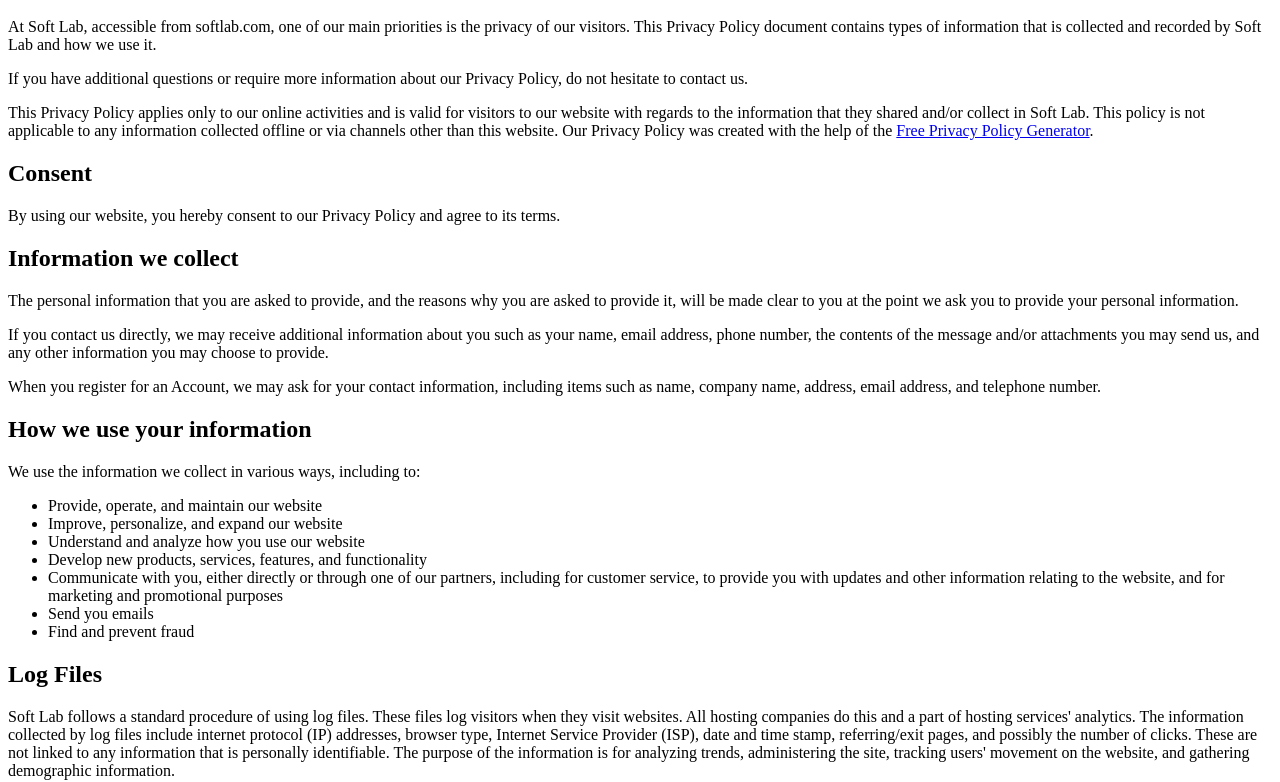
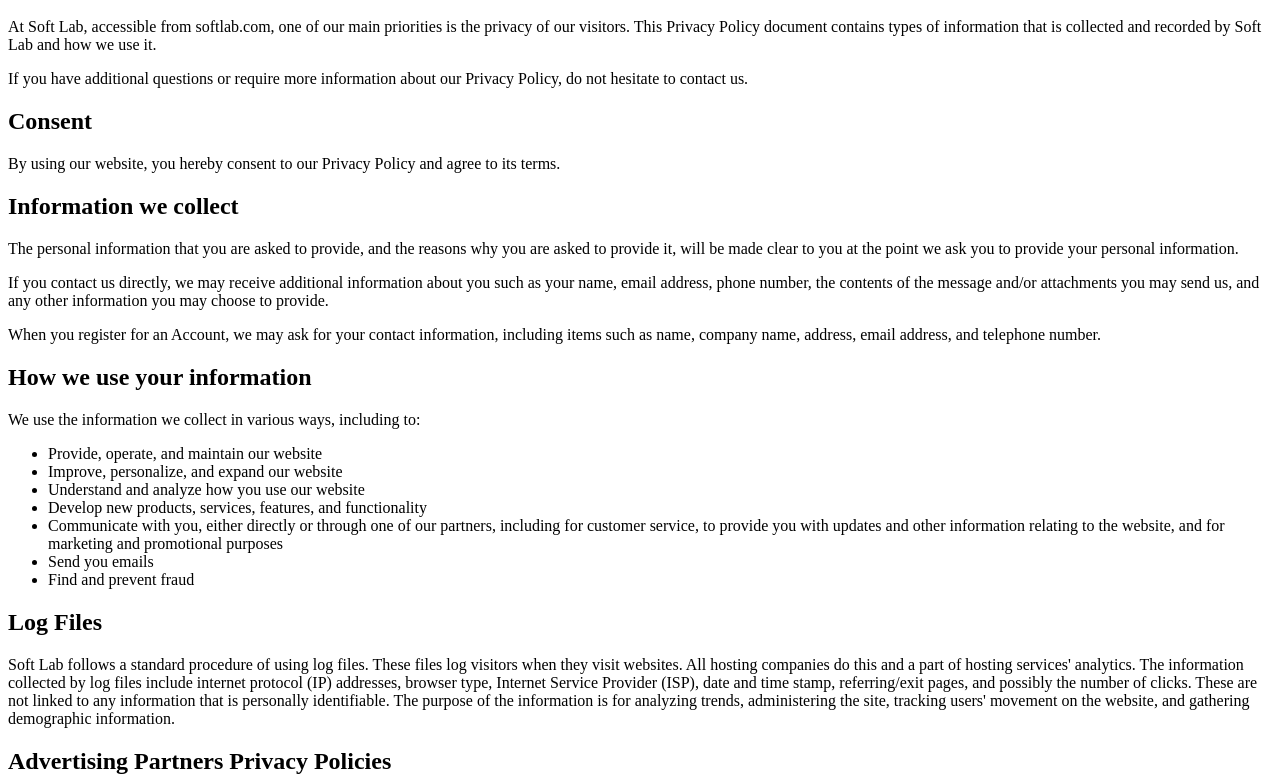
Before and after one commit to doofensmith/privacypolicy, a plain HTML site: page index.html in a window 1280 px wide. Shown: the part 48-830 px from the top of the page. Drawn offline with Linux system fonts and the light colour scheme.

Commit message:
Update index.html

```diff
--- a/index.html
+++ b/index.html
@@ -3,8 +3,6 @@
 <p>At Soft Lab, accessible from softlab.com, one of our main priorities is the privacy of our visitors. This Privacy Policy document contains types of information that is collected and recorded by Soft Lab and how we use it.</p>
 
 <p>If you have additional questions or require more information about our Privacy Policy, do not hesitate to contact us.</p>
-
-<p>This Privacy Policy applies only to our online activities and is valid for visitors to our website with regards to the information that they shared and/or collect in Soft Lab. This policy is not applicable to any information collected offline or via channels other than this website. Our Privacy Policy was created with the help of the <a href="https://www.privacypolicygenerator.info">Free Privacy Policy Generator</a>.</p>
 
 <h2>Consent</h2>
 
```
